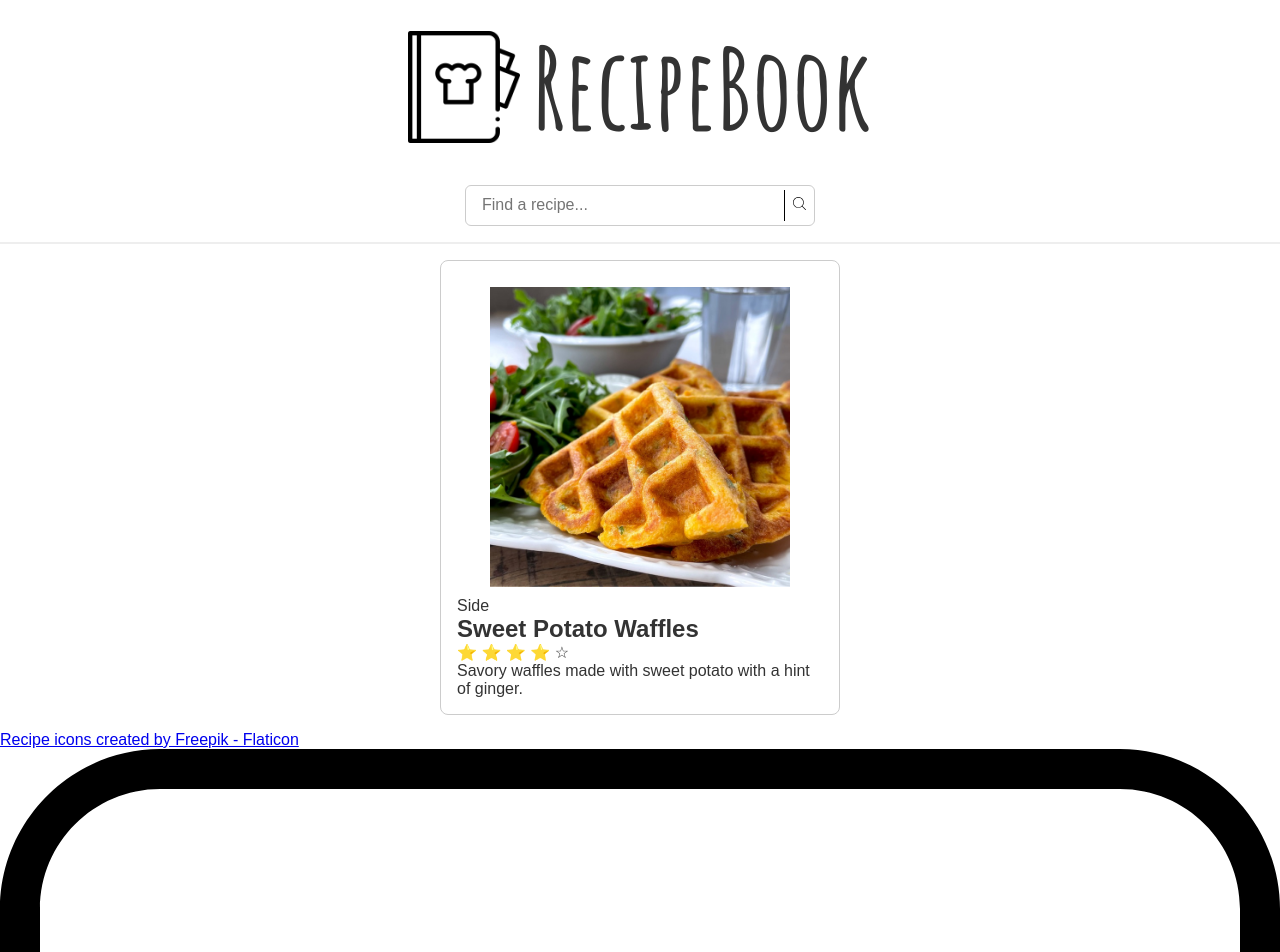
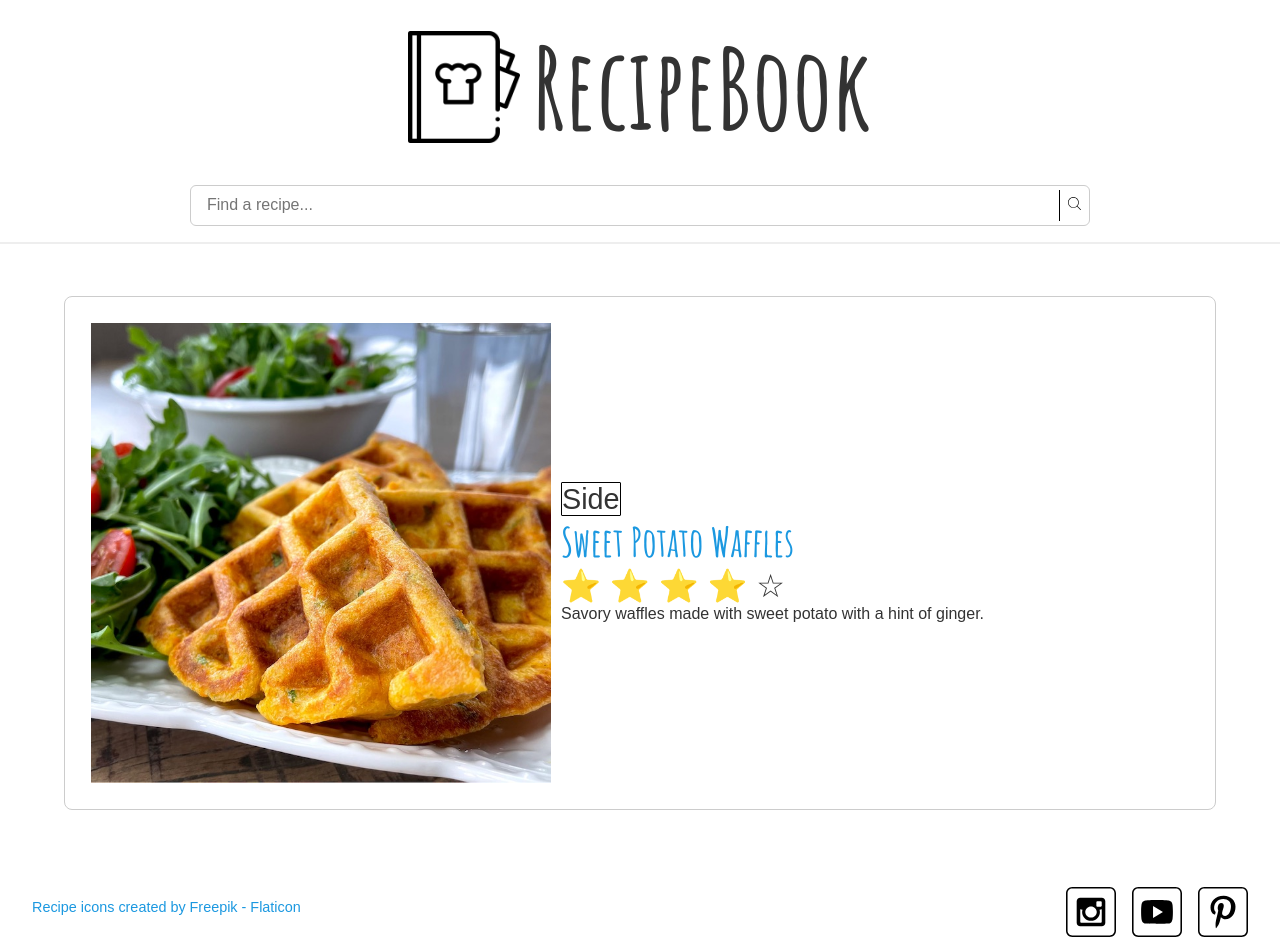
Before and after one commit to DMStanle/wdd131, a plain HTML site: page recipes/index.html in a window 1280 px wide. Shown: the top 952 px of the page. Drawn offline with Linux system fonts and the light colour scheme.

Commit message:
Near completion

```diff
--- a/recipes/index.html
+++ b/recipes/index.html
@@ -57,14 +57,15 @@
             </div>
         </section>
     </main>
-    <footer><a href="https://www.flaticon.com/free-icons/recipe" title="recipe icons">
-        Recipe icons created by Freepik - Flaticon</a>
+    <footer>
         <div class="social">
 	        <!-- Social media icons provided under CC from https://www.iconfinder.com/AlfredoCreates  -->
 	        <a href="#"><img src="images/instagram_icon.svg" alt="instagram icon"></a>
 	        <a href="#"><img src="images/youtube_icon.svg" alt="youtube icon"></a>
 	        <a href="#"><img src="images/pinterest_icon.svg" alt="pinterest icon"></a>
         </div>
+        <a href="https://www.flaticon.com/free-icons/recipe" title="recipe icons">
+        Recipe icons created by Freepik - Flaticon</a>
     </footer>
 </body>
 </html>
--- a/recipes/recipes.css
+++ b/recipes/recipes.css
@@ -64,8 +64,8 @@ header h1 {
   border: 1px solid #ccc;
   border-radius: 6px;
   padding: 0.25rem 0.5rem;
-  width: 100%;
-  max-width: 350px;
+  width: 90%;
+  max-width: 900px;
   background: white;
 }
 
@@ -95,20 +95,129 @@ header h1 {
 .recipe-card {
   display: flex;
   flex-direction: column;
-  justify-content: center;
-  align-items: center;
   background: white;
   border: 1px solid #ccc;
   border-radius: 8px;
   padding: 1rem;
-  max-width: 400px;
+  width: 90%;
   margin: 1rem auto;
 }
 
 .recipe-card img {
-  width: 20rem;
-  height: 20rem;
+  justify-self: center;
+  align-self: center;
+  width: 24rem;
+  height: 24rem;
   object-fit: cover;
   border-radius: 6px;
   padding: 10px;
 }
+
+.recipe-tag {
+  border:1px solid black;
+  border-radius:1px;
+  font-size: 1.8rem;
+  color: var(--text-dark);
+  font-family: var(--primary-font);
+}
+
+.recipe-card h2 {
+  color: #1B98E0;
+  font-family: var(--secondary-font);
+  font-size: 2.5rem;
+}
+.rating {
+  font-size: 2rem;
+}
+
+.recipe-description {
+  display: none;
+}
+
+.recipe-card, .recipe-info, .recipe-title, .recipe-tag, .rating {
+  text-align: left;
+}
+
+
+footer {
+  text-align: center;
+  margin-top: 2rem;
+  padding: 1rem 0;
+  background-color: white;
+  font-family: var(--primary-font);
+  color: var(--text-dark);
+  font-size: 0.9rem;
+}
+
+footer a {
+  text-decoration: none;
+  color: var(--primary-color);
+}
+
+footer a:hover {
+  text-decoration: underline;
+}
+
+footer .social {
+  display: flex;
+  justify-content: center;
+  align-items: center;
+  gap: 1.2rem;
+  margin-top: 0.8rem;
+}
+
+footer .social img {
+  width: 50px;
+  height: 50px;
+  transition: transform 0.2s ease;
+}
+
+footer .social img:hover {
+  transform: scale(1.1);
+}
+
+
+
+
+
+
+@media (min-width: 600px) {
+  .recipe-description {
+    display: block;
+  }
+
+  main {
+    display: flex;
+    flex-wrap: wrap;
+    justify-content: center;
+    gap: 1.5rem;
+  }
+  .recipe-card {
+    display: flex;
+    flex-direction: row;
+    align-items: center;
+    width: 90%;
+  }
+  .recipe-card img {
+    width: 30rem;
+    height: 30rem;
+  }
+
+  footer {
+    display: flex;
+    justify-content: space-between;
+    align-items: center;
+    flex-wrap: wrap;
+    padding: 1rem 2rem;
+  }
+
+  footer .social {
+    display: flex;
+    gap: 1rem;
+    order: 2;
+  }
+  footer a {
+    order: 1;
+    text-align: left;
+  }
+}
```
